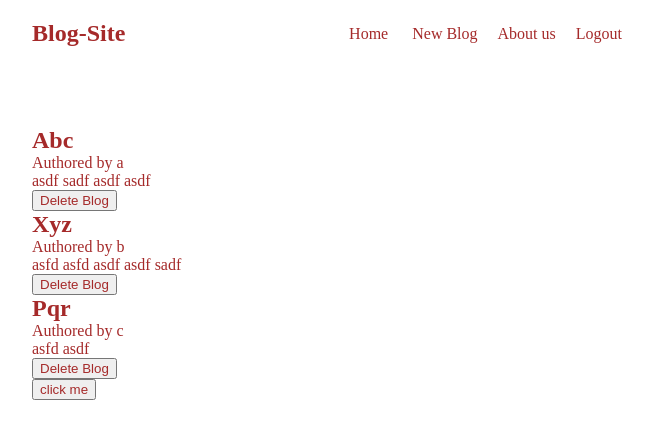
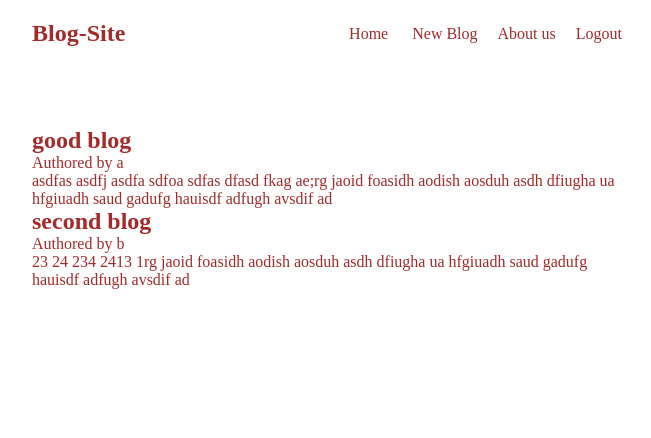
Before and after one commit to chetan-0/BlogSite, a React (Create React App) app: page / in a window 1280 px wide. Shown: the top 438 px of the page, without its empty margins (308-959 px from the left). Built offline with nearby package versions, Linux system fonts and the light colour scheme; data requests are answered from the project's data file.

Commit message:
custom hooks

```diff
--- /dev/null
+++ b/data/db.json
@@ -0,0 +1,16 @@
+{
+    "blogs":[
+        {
+            "title":"good blog",
+            "body":"asdfas asdfj asdfa sdfoa sdfas dfasd fkag ae;rg jaoid foasidh aodish aosduh asdh dfiugha ua hfgiuadh saud gadufg hauisdf adfugh avsdif ad",
+            "author":"a",
+            "id":1
+        },
+        {
+            "title":"second blog",
+            "body":"23 24 234 2413 1rg jaoid foasidh aodish aosduh asdh dfiugha ua hfgiuadh saud gadufg hauisdf adfugh avsdif ad",
+            "author":"b",
+            "id":2
+        }
+    ]
+}
--- a/src/App.js
+++ b/src/App.js
@@ -3,7 +3,10 @@ import Navbar from './Navbar';
 
 function App() {
   return (
+
     <div className="App">
+      <script src="https://cdn.jsdelivr.net/npm/@popperjs/core@2.11.5/dist/umd/popper.min.js" integrity="sha384-Xe+8cL9oJa6tN/veChSP7q+mnSPaj5Bcu9mPX5F5xIGE0DVittaqT5lorf0EI7Vk" crossorigin="anonymous"></script>
+<script src="https://cdn.jsdelivr.net/npm/bootstrap@5.2.0-beta1/dist/js/bootstrap.min.js" integrity="sha384-kjU+l4N0Yf4ZOJErLsIcvOU2qSb74wXpOhqTvwVx3OElZRweTnQ6d31fXEoRD1Jy" crossorigin="anonymous"></script>
       <Navbar/>
       <div className="content">
         <Home/>
--- a/src/BlogList.js
+++ b/src/BlogList.js
@@ -1,6 +1,6 @@
 const blogComponent = (props) => {
     const blogs=props.blogs;
-    const delBlog=props.del;
+    // const delBlog=props.del;
     return (
         <div className="blogcomponent">
         {blogs.map((blog)=>(
@@ -8,7 +8,7 @@ const blogComponent = (props) => {
                 <h2>{blog.title}</h2>
                 <p>Authored by {blog.author}</p>
                 <p>{blog.body}</p>
-                <button onClick={()=>delBlog(blog.id)}>Delete Blog</button>
+                {/* <button type="button" classsName="delbtn" onClick={()=>delBlog(blog.id)}>Delete Blog</button> */}
             </div>
         ))}
         </div>
--- a/src/Home.js
+++ b/src/Home.js
@@ -1,25 +1,21 @@
 import {useState,useEffect} from 'react';
 import BlogList from './BlogList';
+import useFetch from './useFetch'
+const Home = () => {
 
-const Home = () => {
-    const [blogs,setBlogs]=useState([
-        {title:'Abc',body:'asdf sadf asdf asdf ',author:'a',id:1},
-        {title:'Xyz',body:'asfd asfd asdf asdf sadf',author:'b',id:2},
-        {title:'Pqr',body:'asfd asdf',author:'c',id:3}]);
+        // const delBlog = (id)=>{
+        //     const newBlogs=blogs.filter(blog=>blog.id!=id)
+        //     setBlogs(newBlogs);
+        // }
+        // const [a,setA]=useState("bus");
 
-        const delBlog = (id)=>{
-            const newBlogs=blogs.filter(blog=>blog.id!=id)
-            setBlogs(newBlogs);
-        }
-        const [a,setA]=useState("bus");
-
-        useEffect(()=>{
-            console.log("hi");
-        },[a])
+        const {data:blogs,Loading,error}=useFetch("http://localhost:8000/blogs")
     return (
         <div className="homeContent">
-            <BlogList blogs={blogs} del={delBlog}/>
-            <button onClick={()=>setA('car')}>click me</button>
+            {error && <div>{error}</div>}
+            {Loading && <div>Loading...</div>}
+            {blogs &&<BlogList blogs={blogs}/>}
+            {/* <button onClick={()=>setA('car')}>click me</button> */}
         </div>
     );
             }
--- a/src/index.css
+++ b/src/index.css
@@ -34,3 +34,7 @@
 .preview:hover{
   border-bottom: 2px solid red;
 }
+.delbtn{
+  color:blue;
+  border-radius: 5px;
+}
--- /dev/null
+++ b/src/useFetch.js
@@ -0,0 +1,26 @@
+import {useState,useEffect} from 'react';
+
+const useFetch =(url)=>{
+    const [data,setData]=useState(null);
+    const [Loading,setLoading]=useState(true);
+    const [error,setErr]= useState(null);
+    useEffect(()=>{
+        fetch(url)
+        .then(res=>{
+            if(!res.ok){
+                throw Error("could not fetch")
+            }
+            return res.json();
+        }).then((data)=>{
+            setData(data);
+            setLoading(false);
+            setErr(null);
+    }).catch(err=>{
+        setErr(err.message)
+        setLoading(false)
+    })
+    },[url])
+    return {data,Loading,error}
+}
+
+export default useFetch;
```
Also changed, not shown: src/logo.svg (deleted).
